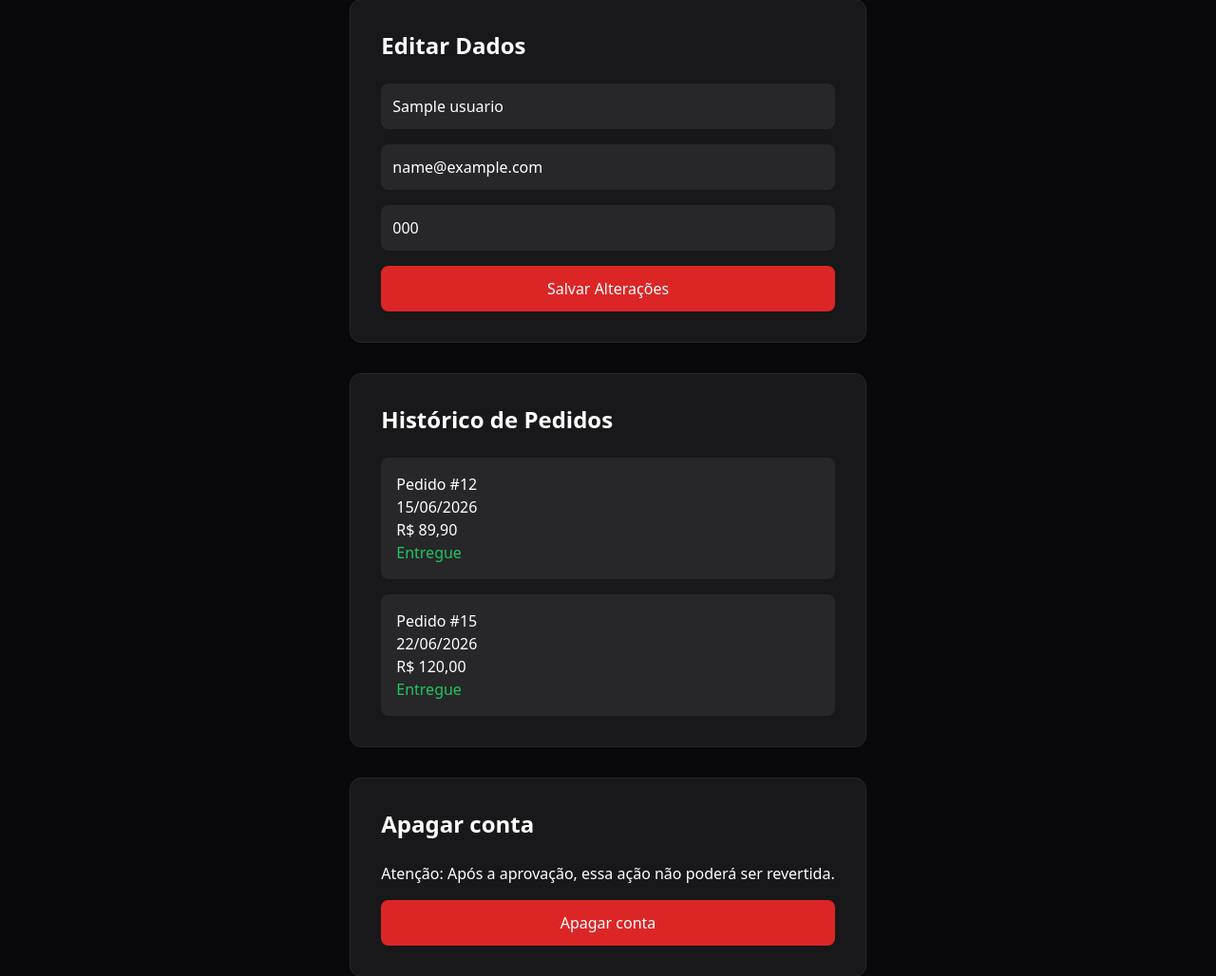
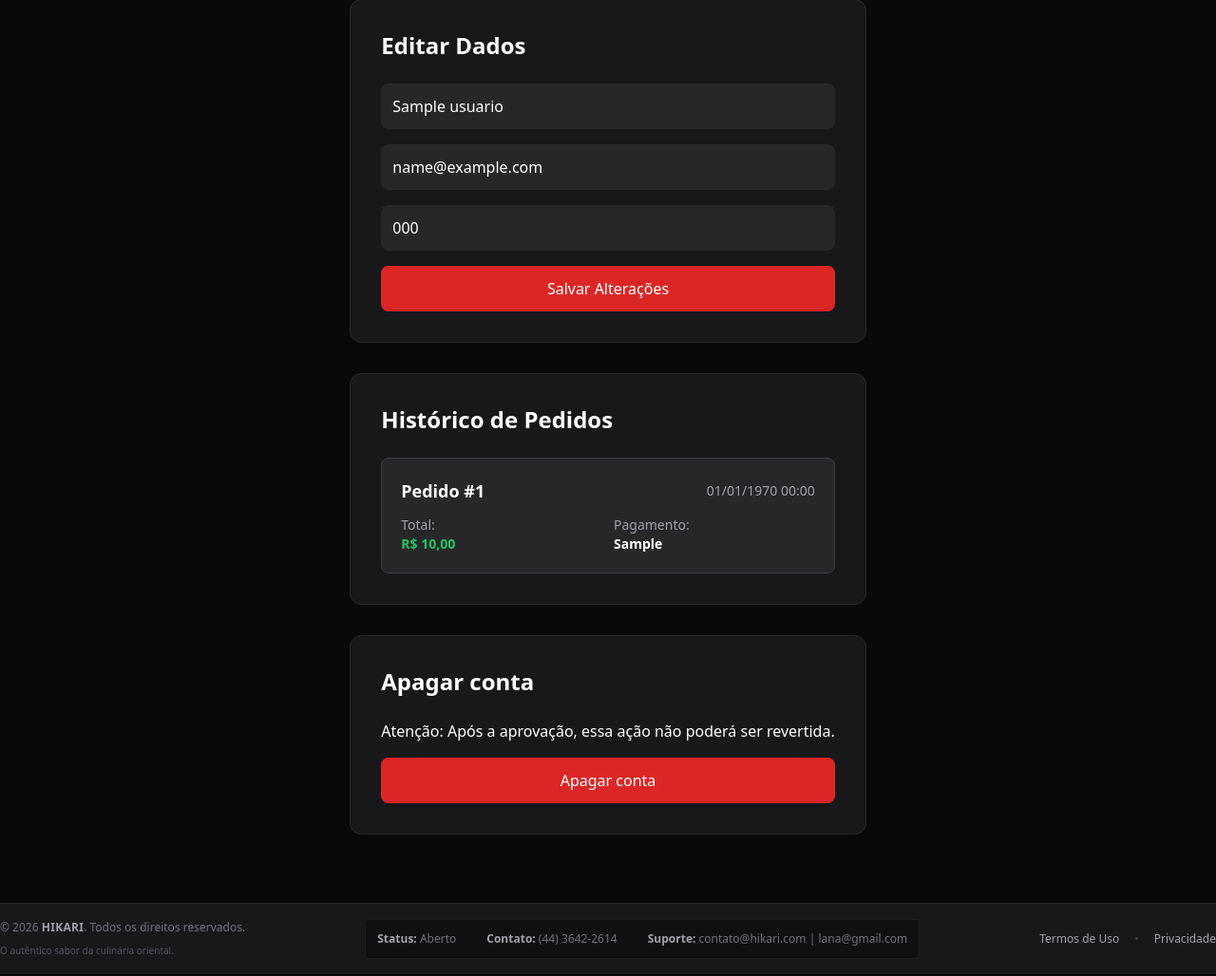
Before and after one commit to LanaYuna/restaurante-hikari, a PHP site: page /views/geral/contaUsuario.php in a window 1280 px wide. Shown: the part 347-1375 px from the top of the page at 95% size. Run offline with PHP 8.4, Linux system fonts and the light colour scheme; the visitor is signed in with stand-in values (Sample User, id 1); tables that the repository leaves empty or names only in its code hold one stand-in row (values such as "Sample post").

Commit message:
tratamento de exceção de exclusão de produto e gerenciamento de pedido

```diff
--- a/assets/css/output.css
+++ b/assets/css/output.css
@@ -615,6 +615,10 @@ video {
   margin-bottom: 0.5rem;
 }
 
+.mb-3 {
+  margin-bottom: 0.75rem;
+}
+
 .mb-4 {
   margin-bottom: 1rem;
 }
@@ -724,10 +728,6 @@ video {
   width: 10rem;
 }
 
-.w-48 {
-  width: 12rem;
-}
-
 .w-5 {
   width: 1.25rem;
 }
@@ -748,14 +748,6 @@ video {
   width: 100%;
 }
 
-.w-64 {
-  width: 16rem;
-}
-
-.w-60 {
-  width: 15rem;
-}
-
 .max-w-4xl {
   max-width: 56rem;
 }
@@ -802,6 +794,10 @@ video {
 
 .resize-none {
   resize: none;
+}
+
+.grid-cols-2 {
+  grid-template-columns: repeat(2, minmax(0, 1fr));
 }
 
 .grid-cols-4 {
@@ -1055,6 +1051,10 @@ video {
   padding: 1rem;
 }
 
+.p-5 {
+  padding: 1.25rem;
+}
+
 .p-6 {
   padding: 1.5rem;
 }
@@ -1156,6 +1156,11 @@ video {
 
 .text-\[11px\] {
   font-size: 11px;
+}
+
+.text-lg {
+  font-size: 1.125rem;
+  line-height: 1.75rem;
 }
 
 .text-sm {
@@ -1380,6 +1385,11 @@ video {
   border-color: rgb(239 68 68 / var(--tw-border-opacity, 1));
 }
 
+.hover\:border-red-600:hover {
+  --tw-border-opacity: 1;
+  border-color: rgb(220 38 38 / var(--tw-border-opacity, 1));
+}
+
 .hover\:border-zinc-700:hover {
   --tw-border-opacity: 1;
   border-color: rgb(63 63 70 / var(--tw-border-opacity, 1));
--- a/controllers/ProdutoController.php
+++ b/controllers/ProdutoController.php
@@ -102,9 +102,13 @@ if( $_SERVER["REQUEST_METHOD"] == "POST" ){
 
         $resultado = Produto::apagar($produto_id);
 
-        if($resultado){
+        if($resultado === true){
 
             header("Location: ../views/geral/menu.php?delecao=sucesso");
+
+        }  elseif($resultado === "erro_referencia"){
+
+            header("Location: ../views/geral/menu.php?delecao=restricao");
         } else {
 
             header("Location: ../views/geral/menu.php?delecao=erro");
--- /dev/null
+++ b/models/Pedido.php
@@ -0,0 +1,108 @@
+<?php
+
+require_once $_SERVER['DOCUMENT_ROOT'] . '/hikari/config/conexao.php';
+
+require_once ROOT_PATH . 'config/conexao.php';
+
+class Pedido {
+
+    public static function finalizarPedido( $usuario_id, $carrinho, $pagamento) {
+
+        $conexao = abrirBanco();
+
+        if ($conexao->connect_error) {
+            return false;
+        }
+
+        try {
+
+            $conexao->begin_transaction();
+
+            $total = 0;
+
+            foreach ($carrinho as $item) {
+
+                $total += (
+                    $item["preco"] *
+                    $item["quantidade"]
+                );
+            }
+
+            $sql = "INSERT INTO pedido(usuario_id, data_pedido, total, pagamento) VALUES(?, NOW(), ?, ?)";
+
+            $stmt = $conexao->prepare($sql);
+
+            $stmt->bind_param(
+                "ids",
+                $usuario_id,
+                $total,
+                $pagamento
+            );
+
+            $stmt->execute();
+
+            $pedido_id = $conexao->insert_id;
+
+            $stmt->close();
+
+            $sql = "INSERT INTO item_pedido(pedido_id, produto_id, quantidade, preco_unitario) VALUES(?, ?, ?, ?)";
+
+            $stmt = $conexao->prepare($sql);
+
+            foreach ($carrinho as $produto_id => $item) {
+
+                $quantidade = $item["quantidade"];
+                $preco = $item["preco"];
+
+                $stmt->bind_param(
+                    "iiid",
+                    $pedido_id,
+                    $produto_id,
+                    $quantidade,
+                    $preco
+                );
+
+                $stmt->execute();
+            }
+
+            $stmt->close();
+
+            $conexao->commit();
+
+            $conexao->close();
+
+            return true;
+
+        } catch (Exception $erro) {
+
+            $conexao->rollback();
+
+            $conexao->close();
+
+            return false;
+        }
+    }
+
+    public static function exibirPedidos($usuario_id){
+
+        $conexao = abrirBanco();
+
+        if($conexao->connect_error){
+            return [];
+        }
+
+        $sql = "SELECT * FROM pedido";
+        $resultado = $conexao->query($sql);
+
+        $pedidos = [];
+        if ($resultado && $resultado->num_rows > 0) {
+            while ($linha = $resultado->fetch_assoc()) {
+                $pedidos[] = $linha;
+            }
+        }
+
+        $conexao->close();
+        return $pedidos;
+    }
+}
+?>
--- a/views/geral/contaUsuario.php
+++ b/views/geral/contaUsuario.php
@@ -3,8 +3,10 @@ session_start();
 
 include "../../templates/header.php";
 require_once "../../models/Usuario.php";
+require_once "../../models/Pedido.php";
 
 $usuario = Usuario::buscarPorId($_SESSION['usuario_id']);
+$pedidos = Pedido::exibirPedidos($_SESSION['usuario_id']);
 
 ?>
 
@@ -94,48 +96,6 @@ $usuario = Usuario::buscarPorId($_SESSION['usuario_id']);
 
     </section>
 
-    <!-- <section
-        id="senha"
-        class="bg-zinc-900 p-8 rounded-xl border border-zinc-800"
-    >
-
-        <h2 class="text-2xl font-bold mb-6">
-            Alterar Senha
-        </h2>
-
-        <form
-            action="../../controllers/UsuarioController.php"
-            method="POST"
-            class="flex flex-col gap-4"
-        >
-
-            <input
-                type="password"
-                name="senhaAtual"
-                placeholder="Senha atual"
-                class="bg-zinc-800 p-3 rounded-lg"
-            >
-
-            <input
-                type="password"
-                name="novaSenha"
-                placeholder="Nova senha"
-                class="bg-zinc-800 p-3 rounded-lg"
-            >
-
-            <button
-                type="submit"
-                name="acao"
-                value="alterarSenha"
-                class="bg-red-600 p-3 rounded-lg  hover:bg-red-700"
-            >
-                Alterar Senha
-            </button>
-
-        </form>
-
-    </section> -->
-
     <section
         id="historico"
         class="bg-zinc-900 p-8 rounded-xl border border-zinc-800"
@@ -147,25 +107,61 @@ $usuario = Usuario::buscarPorId($_SESSION['usuario_id']);
 
         <div class="flex flex-col gap-4">
 
-            <div class="bg-zinc-800 p-4 rounded-lg">
-                <p>Pedido #12</p>
-                <p>15/06/2026</p>
-                <p>R$ 89,90</p>
-                <p class="text-green-500">
-                    Entregue
+            <?php if(empty($pedidos)): ?>
+
+                <p class="text-zinc-400">
+                    Você ainda não realizou nenhum pedido.
                 </p>
-            </div>
 
-            <div class="bg-zinc-800 p-4 rounded-lg">
-                <p>Pedido #15</p>
-                <p>22/06/2026</p>
-                <p>R$ 120,00</p>
-                <p class="text-green-500">
-                    Entregue
-                </p>
-            </div>
+            <?php else: ?>
+
+                <?php foreach ($pedidos as $pedido): ?>
+
+                    <div class="bg-zinc-800 p-5 rounded-lg border border-zinc-700 hover:border-red-600 transition">
+
+                        <div class="flex justify-between items-center mb-3">
+
+                            <h3 class="font-bold text-lg text-white">
+                                Pedido #<?= $pedido['id'] ?>
+                            </h3>
+
+                            <span class="text-sm text-zinc-400">
+                                <?= date('d/m/Y H:i', strtotime($pedido['data_pedido'])) ?>
+                            </span>
+
+                        </div>
+
+                        <div class="grid grid-cols-2 gap-3 text-sm">
+
+                            <div>
+                                <span class="text-zinc-400">
+                                    Total:
+                                </span>
+
+                                <p class="font-semibold text-green-500">
+                                    R$ <?= number_format($pedido['total'], 2, ',', '.') ?>
+                                </p>
+                            </div>
+
+                            <div>
+                                <span class="text-zinc-400">
+                                    Pagamento:
+                                </span>
+
+                                <p class="font-semibold text-white">
+                                    <?= ucfirst($pedido['pagamento']) ?>
+                                </p>
+                            </div>
+
+                        </div>
+
+                    </div>
+                <?php endforeach; ?>
+
+            <?php endif; ?>
 
         </div>
+
     </section>
 
     <section
```
Also changed, not shown: controllers/PedidoController.php (added, +52 -0 lines), models/Produto.php (+22 -1 lines), views/geral/carrinho.php (+64 -2 lines), views/geral/menu.php (+14 -2 lines).
